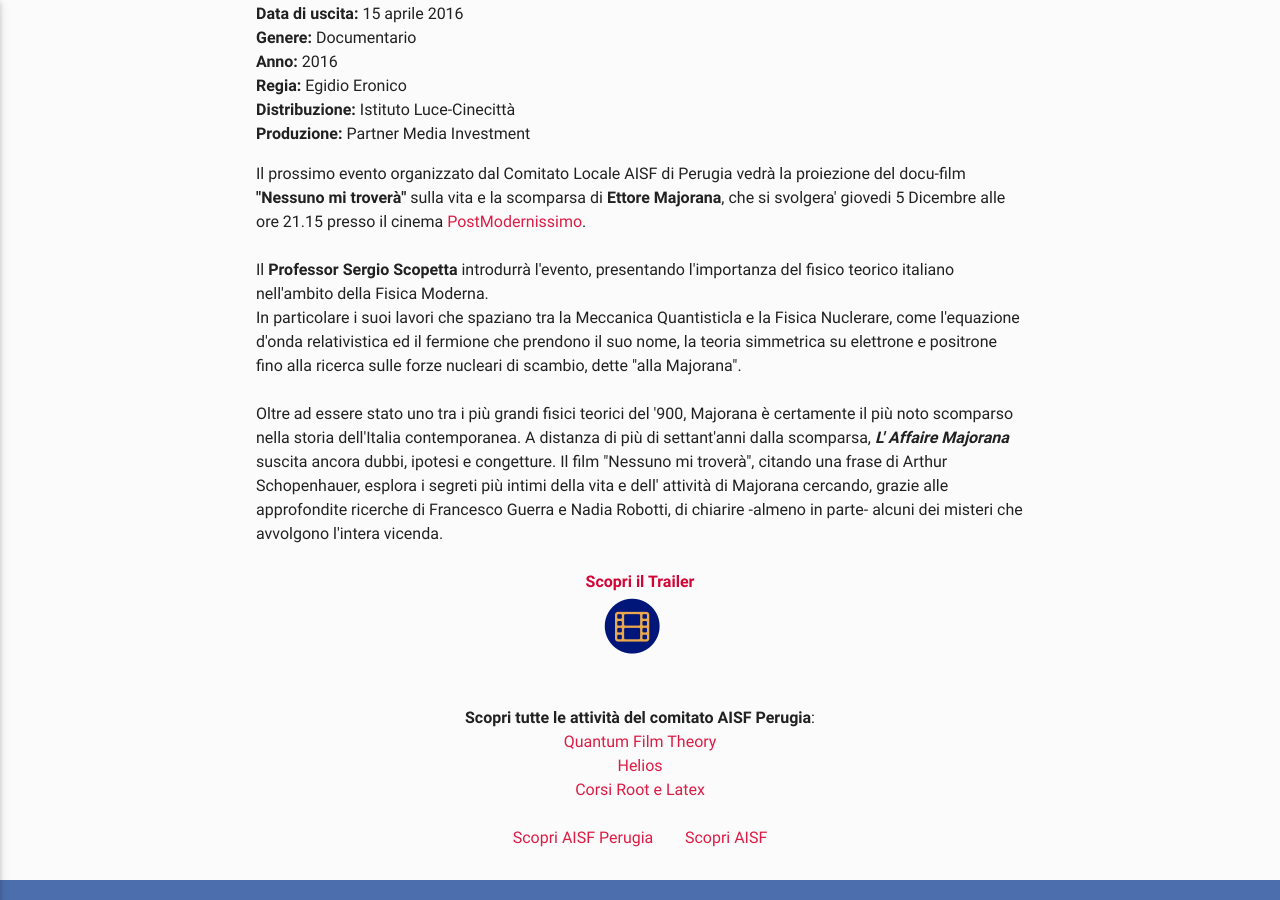
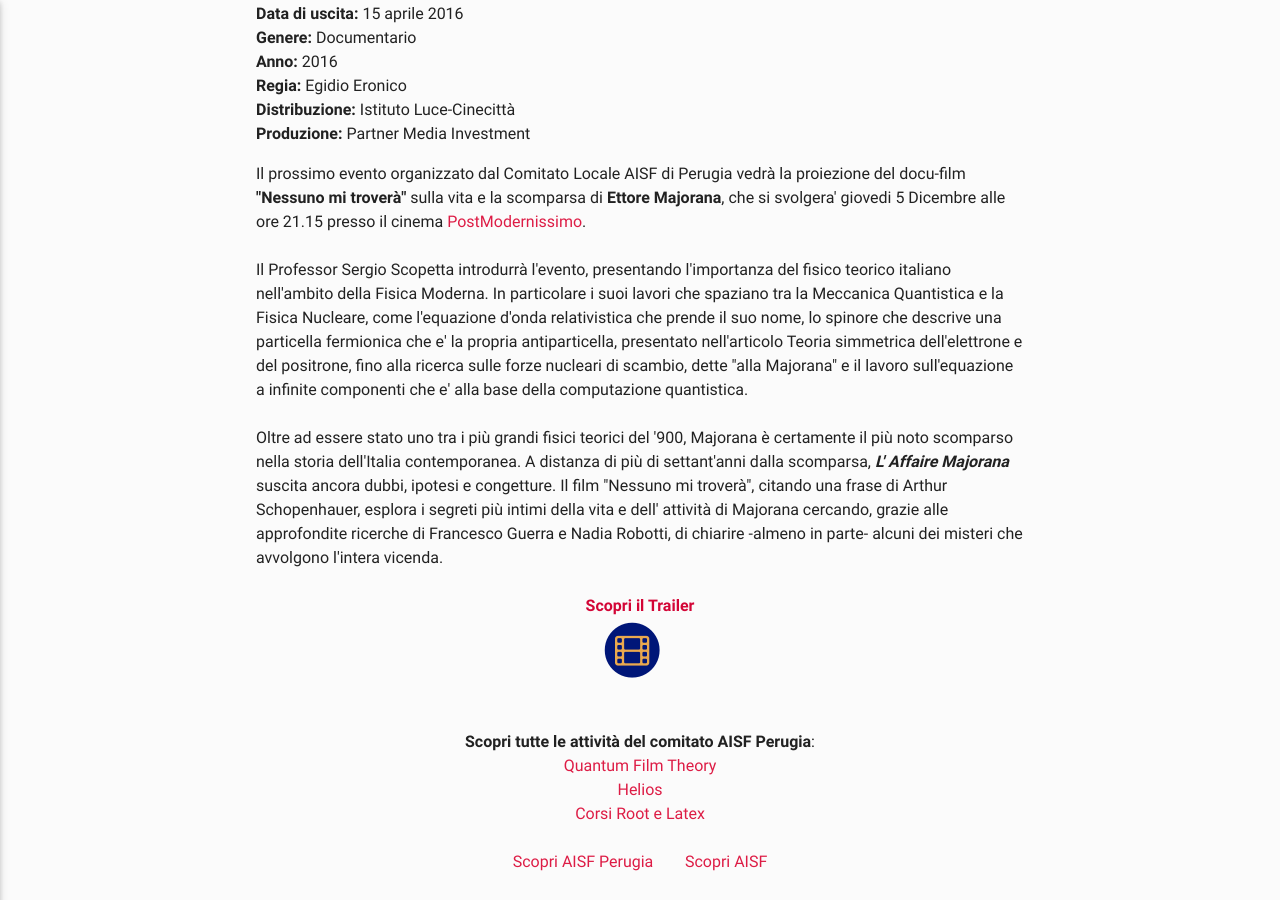
Before and after one commit to ai-sf/aisf_perugia, a Jekyll site: the page built from ProssimiEventi.html, in a window 1280 px wide and 900 px high, scrolled down 627 px. Built offline with Jekyll 4.4.1, drawn with Linux system fonts in a browser that asks for light colours; nearby versions of some CDN libraries; grey boxes are pictures that could not be loaded.

Commit message:
Update ProssimiEventi.html

```diff
--- a/ProssimiEventi.html
+++ b/ProssimiEventi.html
@@ -28,12 +28,15 @@ description: Un film sulla vita e la scomparsa di Ettore Majorana
 Il prossimo evento organizzato dal Comitato Locale AISF di Perugia vedrà la proiezione del docu-film
 <b>"Nessuno mi troverà"</b> sulla vita e la scomparsa di <b>Ettore Majorana</b>, che si svolgera' giovedi 5 Dicembre alle
  ore 21.15 presso il cinema <a href="http://www.postmodernissimo.com">PostModernissimo</a>.<br><br>
-Il <b>Professor Sergio Scopetta</b> introdurrà l'evento, presentando
-l'importanza del fisico teorico italiano nell'ambito della Fisica Moderna.<br>
-In particolare i suoi lavori che spaziano tra la Meccanica Quantisticla e la Fisica Nuclerare,
- come l'equazione d'onda relativistica ed il fermione che prendono il suo nome,
- la teoria simmetrica su elettrone e positrone fino alla ricerca sulle forze nucleari di scambio, dette "alla Majorana".
-<br><br>
+ Il Professor Sergio Scopetta introdurrà l'evento, presentando l'importanza del fisico teorico italiano nell'ambito della Fisica Moderna.
+ In particolare i suoi lavori che spaziano tra
+ la Meccanica Quantistica e la Fisica Nucleare,
+ come l'equazione d'onda relativistica che prende il suo nome, lo spinore
+  che descrive una particella fermionica che e' la propria antiparticella,
+   presentato nell'articolo Teoria simmetrica dell'elettrone e del positrone,
+   fino alla ricerca sulle forze nucleari di scambio, dette "alla Majorana" e il
+   lavoro sull'equazione a infinite componenti che e' alla base della
+   computazione quantistica.<br><br>
 
 Oltre ad essere stato uno tra i più grandi fisici teorici del '900, Majorana è certamente
 il più noto scomparso nella storia dell'Italia contemporanea. A distanza di più di settant'anni
```
